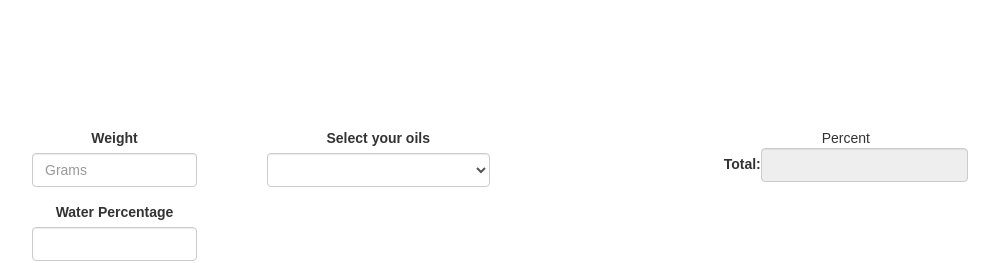
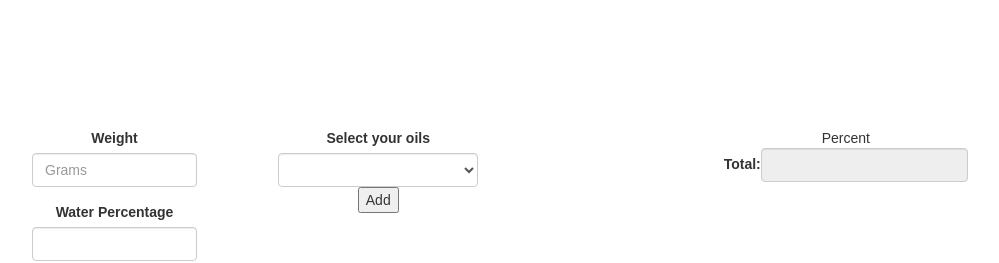
Before and after one commit to austinhansen/soapcalculator, a React (Create React App) app: page / in a window 1280 px wide. Shown: the top 263 px of the page, without its empty margins (38-1037 px from the left). Built offline with nearby package versions, Linux system fonts and the light colour scheme.

Commit message:
use 'Add' button to add oils to soap

```diff
--- a/src/components/App.js
+++ b/src/components/App.js
@@ -36,12 +36,9 @@ class App extends Component {
     }
   }
 
-  addToSoap(event) {
+  addToSoap(key) {
     const soap = {...this.state.soap};
-    const key = event.target.value;
-
     soap[key] = this.state.oils[key];
-
     this.setState({ soap });
   }
 
--- a/src/components/OilList.js
+++ b/src/components/OilList.js
@@ -2,13 +2,27 @@ import React, { Component } from 'react';
 import Oil from './Oil';
 
 class OilList extends Component {
+  constructor() {
+    super();
+    this.state = {value: ''};
+    this.handleSubmit = this.handleSubmit.bind(this);
+  }
+
+  handleChange = (event) =>  {
+    this.setState({value: event.target.value});
+  }
+
+  handleSubmit() {
+    this.props.addToSoap(this.state.value);
+  }
+
   render() {
     return (
       <div>
         <ul className="list-of-oils">
           <label>Select your oils</label>
-          <div className="form-group">
-            <select className="form-control" onChange={(e) => this.props.addToSoap(e)}>
+          <div className="form-group form-inline">
+            <select value={this.state.value} onChange={this.handleChange} className="form-control" >
               <option></option>
               {
                 Object
@@ -16,6 +30,7 @@ class OilList extends Component {
                   .map(key => <Oil key={key} index={key} details={this.props.oils[key]}/>)
               }
             </select>
+            <button onClick={this.handleSubmit}>Add</button>
           </div>
         </ul>
       </div>
```
